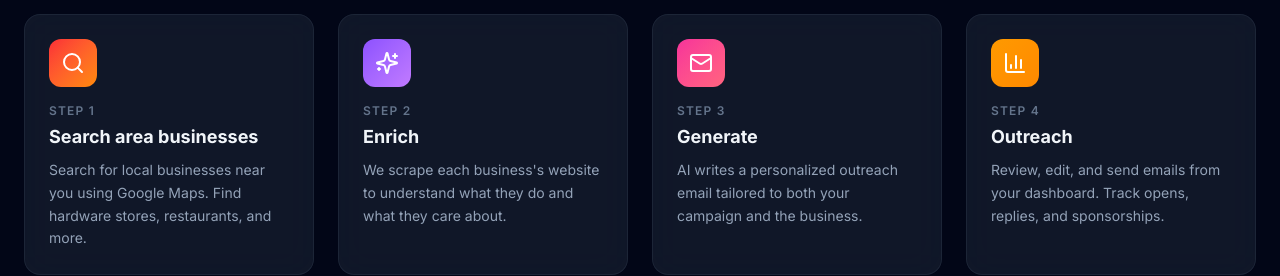
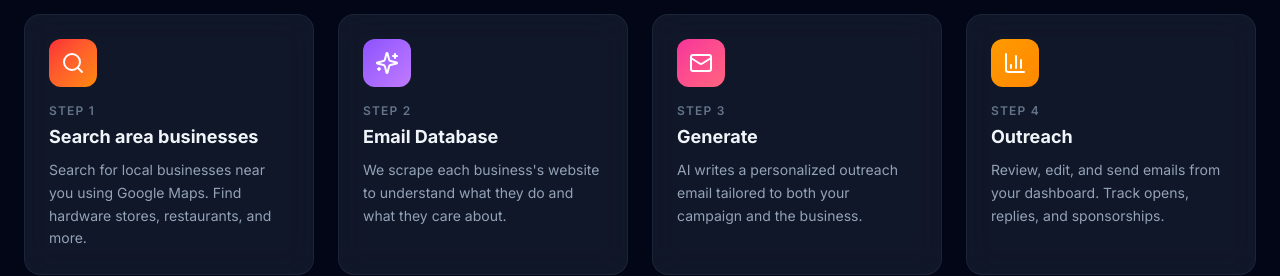
Before and after one commit to jszopin-wq/SponsorMyThing, a Next.js app: page / in a window 1280 px wide. Shown: the part 1060-1336 px from the top of the page. Built offline with nearby package versions, Linux system fonts and the light colour scheme.

Commit message:
Update step 2 title to 'Email Database'

```diff
--- a/src/app/page.tsx
+++ b/src/app/page.tsx
@@ -10,7 +10,7 @@ const steps = [
     },
     {
         icon: Sparkles,
-        title: "Enrich",
+        title: "Email Database",
         description: "We scrape each business's website to understand what they do and what they care about.",
         color: "from-violet-500 to-purple-400",
     },
```
